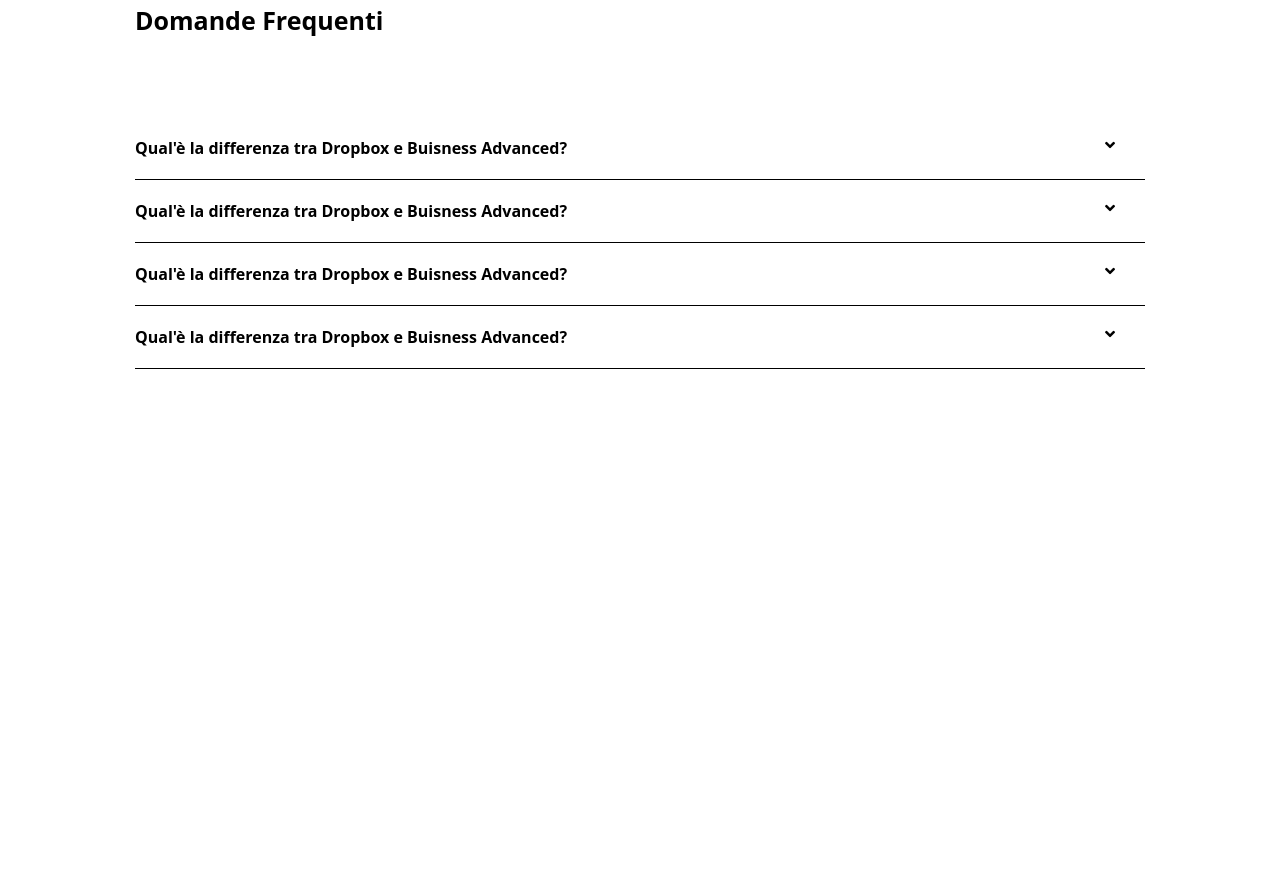
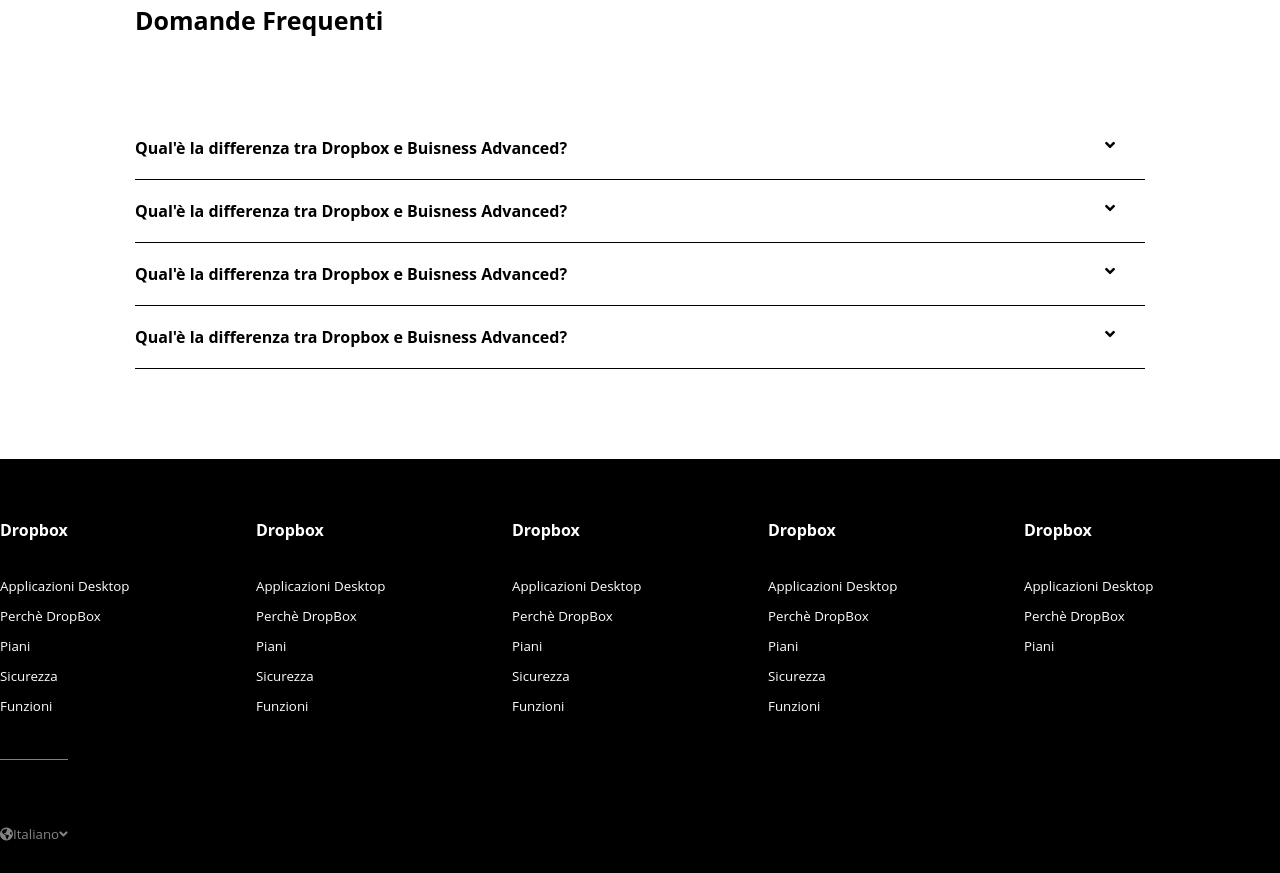
Before and after one commit to MATTEOTOSINI94/htmlcss-dropbox, a plain HTML site: page index.html in a window 1280 px wide. Shown: the part 5136-6009 px from the top of the page. Before the commit the page ends 5505 px from the top, so only its background shows below. Drawn offline with Linux system fonts and the light colour scheme.

Commit message:
modfiche

```diff
--- a/index.html
+++ b/index.html
@@ -442,8 +442,67 @@
        </div>
     </main>
 
-    <footer>
+    <footer style="background-color: black;">
+        <div class="container-large clearfix  ">
+            <div class="col contact-box">
+                <h5>Dropbox</h5>
+                <ul class="small">
+                    <li>Applicazioni Desktop</li>
+                    <li>Perchè DropBox</li>
+                    <li>Piani</li>
+                    <li>Sicurezza</li>
+                    <li>Funzioni</li>
 
+                </ul>
+            </div>
+            <div class="col contact-box">
+                <h5>Dropbox</h5>
+                <ul class="small">
+                    <li>Applicazioni Desktop</li>
+                    <li>Perchè DropBox</li>
+                    <li>Piani</li>
+                    <li>Sicurezza</li>
+                    <li>Funzioni</li>
+
+                </ul>
+            </div>
+            <div class="col contact-box">
+                <h5>Dropbox</h5>
+                <ul class="small">
+                    <li>Applicazioni Desktop</li>
+                    <li>Perchè DropBox</li>
+                    <li>Piani</li>
+                    <li>Sicurezza</li>
+                    <li>Funzioni</li>
+
+                </ul>
+            </div>
+            <div class="col contact-box">
+                <h5>Dropbox</h5>
+                <ul class="small">
+                    <li>Applicazioni Desktop</li>
+                    <li>Perchè DropBox</li>
+                    <li>Piani</li>
+                    <li>Sicurezza</li>
+                    <li>Funzioni</li>
+
+                </ul>
+            </div>
+            <div class="col contact-box">
+                <h5>Dropbox</h5>
+                <ul class="small">
+                    <li>Applicazioni Desktop</li>
+                    <li>Perchè DropBox</li>
+                    <li>Piani</li>
+
+                </ul>
+            </div>
+        </div>
+
+
+        <div class="translate-box container-large">
+           <p class="small"><i class="fas fa-globe-americas"></i>Italiano<i class="fas fa-angle-down "></i></p>
+        </div>
     </footer>
 </body>
 </html>
--- a/master2.css
+++ b/master2.css
@@ -329,3 +329,37 @@ color: rgb(97, 8, 43);
     position: absolute;
     right: 30px;
 }
+.contact-box{
+    width: 20%;
+    min-height: 300px;
+
+    display: inline-block;
+    color: white;
+}
+
+.contact-box h5{
+    padding-top: 60px;
+    padding-bottom: 30px;
+}
+
+
+.contact-box ul li{
+    list-style: none;
+    padding: 6px 0;
+
+}
+.translate-box{
+ color: rgba(184, 184, 184, 0.712);
+
+}
+.translate-box p{
+    display: inline-block;
+    border-top: 1px solid grey;
+    padding-top: 65px;
+    padding-bottom: 30px;
+
+}
+
+footer{
+    margin-top:90px;
+}
```
